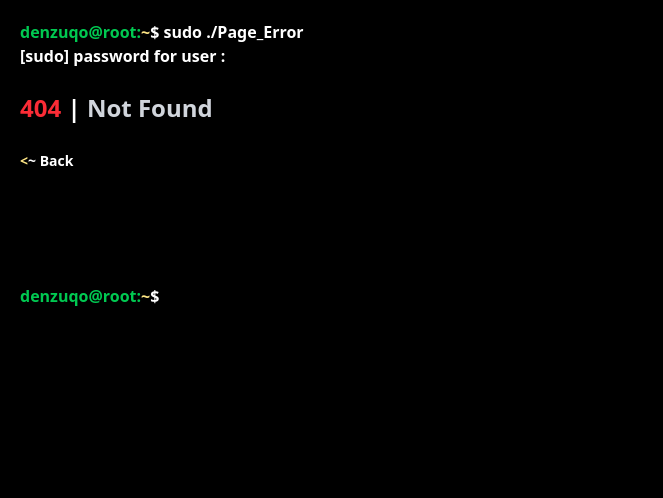
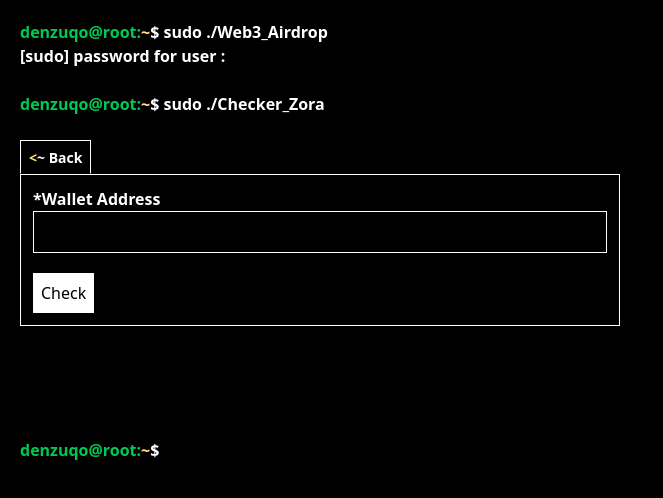
Before and after one commit to denzuqo/denzuqo, a React (Vite) app: page /web3/airdrop/checker/zora in a window 1280 px wide. Before the commit this address had no page. Shown: the top 498 px of the page, without its empty margins (0-663 px from the left). Built offline with nearby package versions, Linux system fonts and the light colour scheme.

Commit message:
20250421 0.0.00010

```diff
--- /dev/null
+++ b/src/pages/web3/airdrop/checker/ZoraAirdropChecker.tsx
@@ -0,0 +1,139 @@
+import { useState } from "react";
+import { Link } from "react-router-dom";
+
+function ZoraAirdropChecker() {
+  const [wallet, setWallet] = useState("");
+  const [output, setOutput] = useState("");
+  const [loading, setLoading] = useState(false);
+
+  const handleCheck = async () => {
+    if (!wallet) return;
+    setLoading(true);
+    setOutput("");
+
+    const query = `
+      query {
+        zoraTokenAllocation(
+          identifierWalletAddresses: ["${wallet}"],
+          zoraClaimContractEnv: PRODUCTION
+        ) {
+          totalTokensEarned {
+            totalTokens
+          }
+        }
+      }
+    `;
+
+    try {
+      const res = await fetch("https://api.zora.co/universal/graphql", {
+        method: "POST",
+        headers: {
+          "Content-Type": "application/json"
+        },
+        body: JSON.stringify({ query })
+      });
+
+      const json = await res.json();
+      const tokens =
+        json?.data?.zoraTokenAllocation?.totalTokensEarned?.totalTokens || "0";
+      setOutput(`Wallet : ${wallet}\nTotal Tokens Earned : ${tokens}`);
+    } catch (err) {
+      console.error(err);
+      setOutput("❌ Error fetching data. Please try again.");
+    } finally {
+      setLoading(false);
+    }
+  };
+
+  const handleCopy = () => {
+    navigator.clipboard.writeText(output);
+  };
+
+  const handleDownload = () => {
+    const element = document.createElement("a");
+    const file = new Blob([output], { type: "text/plain" });
+    element.href = URL.createObjectURL(file);
+    element.download = "zora_result.txt";
+    document.body.appendChild(element);
+    element.click();
+  };
+
+  return (
+    <>
+      <div className='container justify-end text-white text-left p-5 lg:w-1/2'>
+        <p className='font-bold'>
+          <span className='text-green-500'>denzuqo@root:</span>
+          <span className='text-amber-200'>~</span>$ sudo ./Web3_Airdrop
+        </p>
+        <p className='font-bold'>[sudo] password for user :</p>
+        <br />
+        <p className='font-bold'>
+          <span className='text-green-500'>denzuqo@root:</span>
+          <span className='text-amber-200'>~</span>$ sudo ./Checker_Zora
+        </p>
+        <br />
+
+        <div>
+          <div className='inline-block border-1 border-white border-b-white/0 py-1 px-2'>
+            <Link to='/' className='font-bold text-sm'>
+              <span className='text-amber-200'>&lt;</span>~ Back
+            </Link>
+          </div>
+          <div className='border-1 border-white p-3'>
+            <p className='font-bold'>*Wallet Address</p>
+            <input
+              type='text'
+              value={wallet}
+              onChange={(e) => setWallet(e.target.value)}
+              className='border-1 p-2 border-white w-full text-white bg-transparent'
+            />
+
+            <input
+              type='button'
+              value={loading ? "Checking..." : "Check"}
+              onClick={handleCheck}
+              disabled={loading}
+              className='mt-5 p-2 bg-white text-black cursor-pointer disabled:opacity-50'
+            />
+
+            {output && (
+              <div className='mt-4 border-1 border-white'>
+                <div className='p-3 flex justify-between items-center border-b border-white'>
+                  <p className='font-bold'>Result</p>
+                  <div className='flex gap-2'>
+                    <button
+                      onClick={handleCopy}
+                      className='text-sm bg-white text-black px-3 py-1 rounded hover:bg-gray-200'>
+                      Copy
+                    </button>
+                    <button
+                      onClick={handleDownload}
+                      className='text-sm bg-white text-black px-3 py-1 rounded hover:bg-gray-200'>
+                      Download .txt
+                    </button>
+                  </div>
+                </div>
+                <div className='bg-gray-800'>
+                  <p
+                    className='p-3 text-green-400 break-all whitespace-pre-wrap'
+                    id='output'>
+                    {output}
+                  </p>
+                </div>
+              </div>
+            )}
+          </div>
+        </div>
+
+        <div className='pt-28'></div>
+        <p className='font-bold'>
+          <span className='text-green-500'>denzuqo@root:</span>
+          <span className='text-amber-200'>~</span>$
+          <span className='pl-1 blink-text'>|</span>
+        </p>
+      </div>
+    </>
+  );
+}
+
+export default ZoraAirdropChecker;
--- a/src/routes.tsx
+++ b/src/routes.tsx
@@ -2,12 +2,14 @@
 import AESTools from './pages/tools/AESTools';
 import Error from './pages/PageError';
 import ShortLInk from './pages/ShortLink';
+import ZoraAirdropChecker from './pages/web3/airdrop/checker/ZoraAirdropChecker';
 
 
 const rawRoutes = [
   { path: '/', element: <App /> },
   { path: '/tools/aes', element: <AESTools /> },
   { path: '/sl/:code', element: <ShortLInk /> },
+  { path: '/web3/airdrop/checker/zora', element: <ZoraAirdropChecker /> },
 ];
 
 // Tambahkan errorElement ke semua route secara otomatis
```
